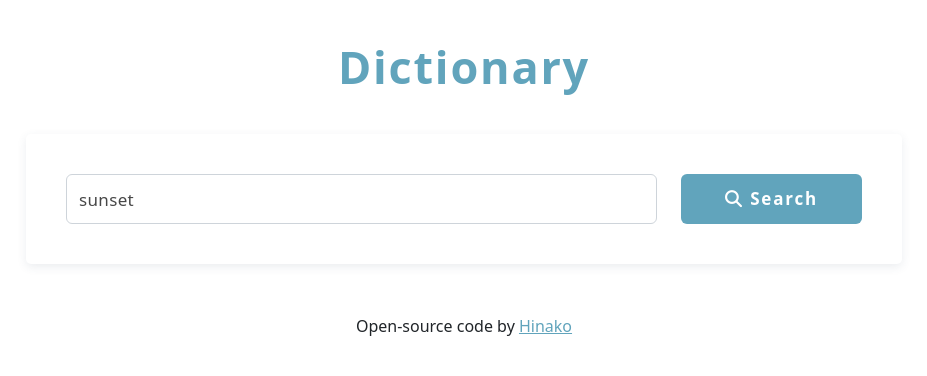
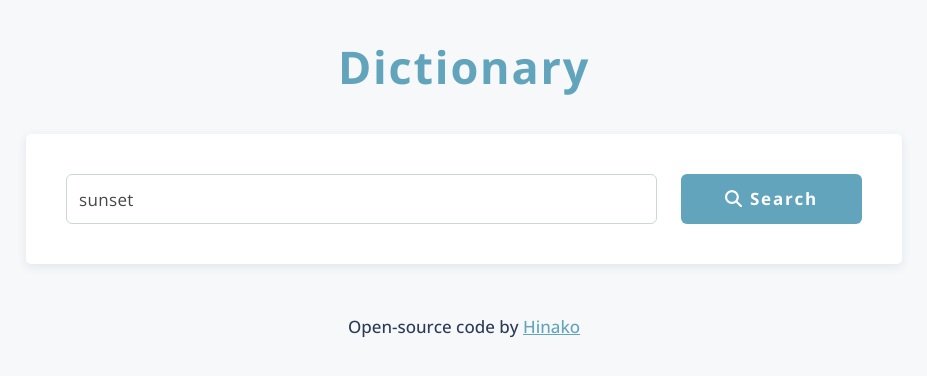
Before and after one commit to hinako-fuji/dictionary-react, a React (Create React App) app: page / in a window 1280 px wide. Shown: the top 376 px of the page, without its empty margins (176-1103 px from the left). Built offline with nearby package versions, Linux system fonts and the light colour scheme; no server answers.

Commit message:
updated styles

```diff
--- a/src/index.css
+++ b/src/index.css
@@ -1,7 +1,7 @@
-.vsc-initialized {
-  background-color: #e2edf1;
-  color: #2b3a55;
-  font-family: "Open Sans", sans-serif;
-  font-weight: 500;
-  font-size: 17px;
+body {
+  background-color: #f6f8fa !important;
+  color: #2b3a55 !important;
+  font-family: "Open Sans", sans-serif !important;
+  font-weight: 500 !important;
+  font-size: 17px !important;
 }
```
